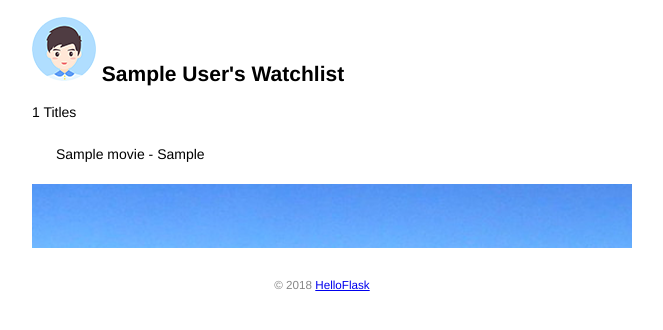
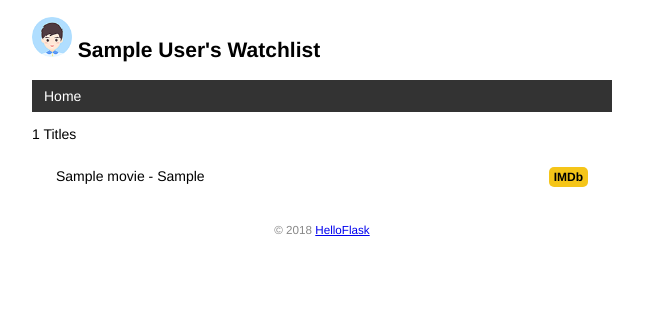
Before and after one commit to PeiaoLuo/watchlist, a Flask app: page / in a window 1280 px wide. Shown: the top 330 px of the page, without its empty margins (318-981 px from the left). Run offline with Flask 3, Linux system fonts and the light colour scheme; tables that the repository leaves empty hold one stand-in row (values such as "Sample post").

Commit message:
Add base template and error template

```diff
--- a/app.py
+++ b/app.py
@@ -61,9 +61,12 @@ def initdb(drop):
 # --------example of static settings------------
 @app.route('/')
 def index():
-    user = User.query.first()
+    # user = User.query.first()
     movies = Movie.query.all()
-    return render_template('index.html', user=user, movies=movies)
+    return render_template('index.html', movies=movies)
+    # return render_template('index.html', user=user, movies=movies)
+    # use if context processor disabled
+
 # --------example of static settings------------
 
 # --------example of dynamic settings------------
@@ -107,3 +110,22 @@ def forge():
 
     db.session.commit()
     click.echo('Done.')
+
+#-----------------error dealing-------------------
+@app.errorhandler(404)
+def page_not_found(e):
+    # user = User.query.first()
+    return render_template('404.html'), 404
+    # return render_template('404.html', user=user), 404
+    # use if context_processor disabled
+
+#-----------------error dealing-------------------
+
+#-----------------context processor----------------
+# this will pass the varible returned by the function into other place where
+# render_template is used
+@app.context_processor
+def inject_user():
+    user = User.query.first()
+    return dict(user=user)
+#-----------------context processor----------------
--- a/static/style.css
+++ b/static/style.css
@@ -13,7 +13,7 @@ body {
     padding: 10px;
 }
     /* 头像 */
-    .avatar {
+.head {
     width: 40px;
 }
     /* 电影列表 */
@@ -40,3 +40,35 @@ display: block;
     margin: 0 auto;
     height: 100px;
 }
+nav ul {
+    list-style-type: none;
+    margin: 0;
+    padding: 0;
+    overflow: hidden;
+    background-color: #333;
+}
+nav li {
+    float: left;
+}
+nav li a {
+    display: block;
+    color: white;
+    text-align: center;
+    padding: 8px 12px;
+    text-decoration: none;
+}
+nav li a:hover {
+    background-color: #111;
+}
+.float-right {
+    float: right;
+}
+.imdb {
+    font-size: 12px;
+    font-weight: bold;
+    color: black;
+    text-decoration: none;
+    background: #F5C518;
+    border-radius: 5px;
+    padding: 3px 5px;
+}
--- /dev/null
+++ b/templates/base.html
@@ -0,0 +1,27 @@
+<!DOCTYPE html>
+<html lang="en">
+<head>
+    {% block head %}
+    <meta charset="utf-8">
+    <meta name="viewport" content="width=device-width, initial-scale=1.0">
+    <title>{{ user.name }}'s Watchlist</title>
+    <link rel="head" href="{{ url_for('static', filename='head.ico') }}">
+    <link rel="stylesheet" href="{{ url_for('static', filename='style.css') }}" type="text/css">
+    {% endblock %}
+</head>
+<body>
+    <h2>
+        <img alt="head" class="head" src="{{ url_for('static', filename='images/head.png') }}">
+        {{ user.name }}'s Watchlist
+    </h2>
+    <nav>
+        <ul>
+            <li><a href="{{ url_for('index') }}">Home</a></li>
+        </ul>
+    </nav>
+    {% block content %}{% endblock %}
+    <footer>
+        <small>&copy; 2018 <a href="http://helloflask.com/tutorial">HelloFlask</a></small>
+    </footer>
+</body>
+</html>
--- a/templates/index.html
+++ b/templates/index.html
@@ -1,27 +1,17 @@
-<!DOCTYPE html>
-<html lang="en">
-<head>
-    <meta charset="utf-8">
-    <title>{{ user.name }}'s Watchlist</title>
-    <link rel="stylesheet" href="{{url_for('static',filename='style.css')}}" type="text/css">
-</head>
-<body>
-    <h2>
-        <img alt="head" src="{{ url_for('static', filename='images/head.png')}}">
-        {{ user.name }}'s Watchlist
-    </h2>
-    {# 使用 length 过滤器获取 movies 变量的长度 #}
-    <p>{{ movies|length }} Titles</p>
-    <ul class="movie-list">
-        {% for movie in movies %} {# 迭代 movies 变量 #}
-        <li>{{ movie.title }} - {{ movie.year }}</li> {# 等同于
-        movie['title'] #}
-        {% endfor %} {# 使用 endfor 标签结束 for 语句 #}
-    </ul>
-    <img alt="Lake" src="{{ url_for('static',filename='images/lake.png') }}">
-    <footer>
-        <small>&copy; 2018 <a href="http://helloflask.com/tutori
-        al">HelloFlask</a></small>
-    </footer>
-</body>
-</html>
+{% extends 'base.html' %}
+
+{% block content %}
+<p>{{ movies|length }} Titles</p>
+<ul class="movie-list">
+    {% for movie in movies %}
+    <li>{{ movie.title }} - {{ movie.year }}
+        <span class="float-right">
+            <a class="imdb" href="https://www.imdb.com/find?q={{
+            movie.title }}" target="_blank" title="Find this movie on IMDb">
+            IMDb</a>
+        </span>
+    </li>
+    {% endfor %}
+</ul>
+<!--<img alt="Walking Totoro" class="totoro" src="{{ url_for('static', filename='images/totoro.gif') }}" title="to~to~ro~">-->
+{% endblock %}
```
Also changed, not shown: templates/404.html (added, +11 -0 lines). Lines whose indentation alone changed are shown as unchanged.
